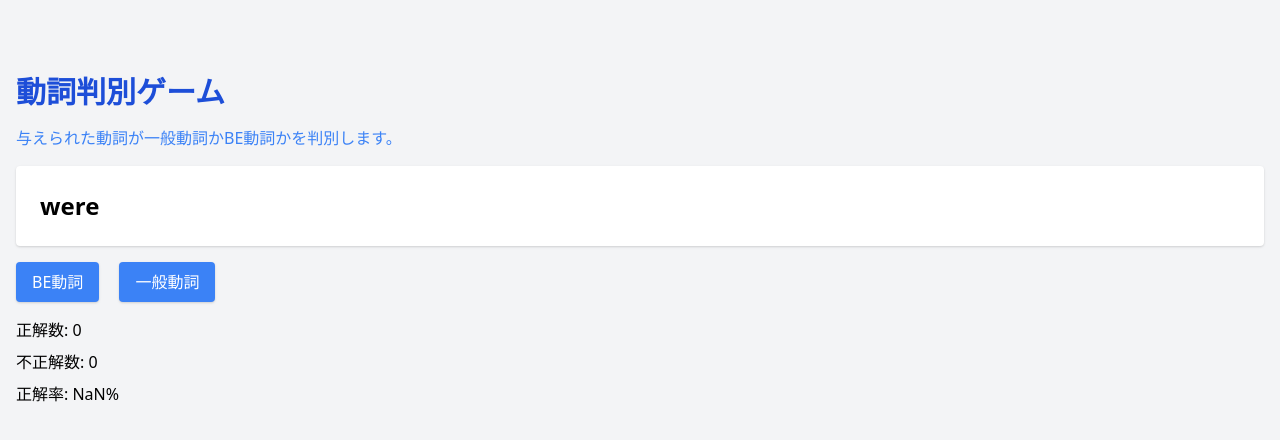
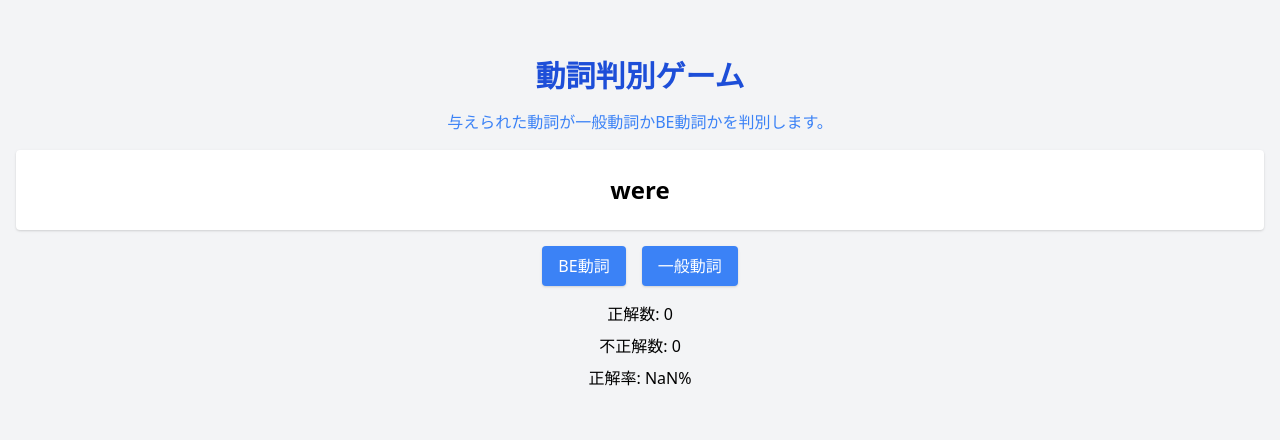
Before and after one commit to shun-uehara2/hanbetu, a plain HTML site: page index.html in a window 1280 px wide. Shown: the part 160-600 px from the top of the page. Drawn offline with nearby package versions, Linux system fonts and the light colour scheme.

Commit message:
h-change

```diff
--- a/index.html
+++ b/index.html
@@ -1,5 +1,5 @@
 <!DOCTYPE html>
-<html>
+<html class="h-full">
 
 <head>
   <title>動詞判別ゲーム</title>
@@ -7,19 +7,19 @@
   <script src="script.js"></script>
 </head>
 
-<body class="flex flex-col items-center justify-center min-h-screen bg-gray-100">
-  <div class="container mx-auto px-4">
-    <h1 class="mb-4 text-3xl font-bold text-blue-700">動詞判別ゲーム</h1>
-    <p class="mb-4 text-blue-500">与えられた動詞が一般動詞かBE動詞かを判別します。</p>
-    <div class="p-6 mb-4 text-2xl font-semibold bg-white rounded shadow" id="verb-container"></div>
-    <div class="space-x-4">
+<body class="flex flex-col items-center justify-center min-h-full bg-gray-100">
+  <div class="w-full px-4">
+    <h1 class="mb-4 text-3xl font-bold text-center text-blue-700">動詞判別ゲーム</h1>
+    <p class="mb-4 text-center text-blue-500">与えられた動詞が一般動詞かBE動詞かを判別します。</p>
+    <div class="p-6 mb-4 text-2xl font-semibold text-center bg-white rounded shadow" id="verb-container"></div>
+    <div class="flex justify-center space-x-4">
       <button class="px-4 py-2 text-white bg-blue-500 rounded shadow" id="be-verb-button">BE動詞</button>
       <button class="px-4 py-2 text-white bg-blue-500 rounded shadow" id="general-verb-button">一般動詞</button>
     </div>
-    <p class="mt-4" id="result"></p>
-    <p class="mt-2" id="correct">正解数: 0</p>
-    <p class="mt-2" id="incorrect">不正解数: 0</p>
-    <p class="mt-2" id="accuracy">正解率: 0%</p>
+    <p class="mt-4 text-center" id="result"></p>
+    <p class="mt-2 text-center" id="correct">正解数: 0</p>
+    <p class="mt-2 text-center" id="incorrect">不正解数: 0</p>
+    <p class="mt-2 mb-8 text-center" id="accuracy">正解率: 0%</p>
   </div>
 </body>
 
```
